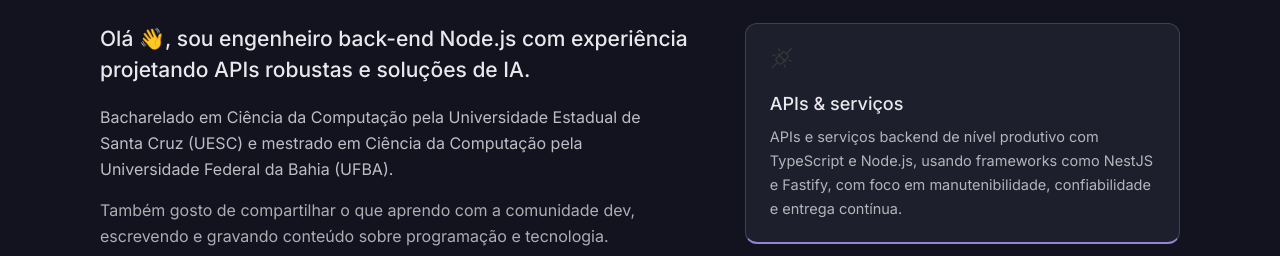
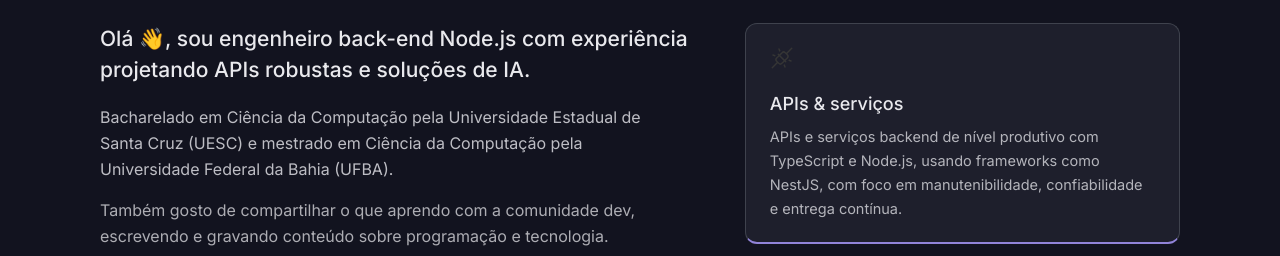
Before and after one commit to levysantiago/personal-page, a React (Create React App) app: page / in a window 1280 px wide. Shown: the part 1100-1356 px from the top of the page. Built offline with nearby package versions, Linux system fonts and the light colour scheme.

Commit message:
copy: refine backend services framework wording

```diff
--- a/src/pages/sections-v2/AboutV2/content/en.ts
+++ b/src/pages/sections-v2/AboutV2/content/en.ts
@@ -19,7 +19,7 @@ export const en = {
       accent: "accent" as const,
       title: "APIs & services",
       description:
-        "Production-grade APIs and backend services built with TypeScript and Node.js, using frameworks such as NestJS and Fastify, with a focus on maintainability, reliability, and continuous delivery.",
+        "Production-grade APIs and backend services built with TypeScript and Node.js, using frameworks such as NestJS, with a focus on maintainability, reliability, and continuous delivery.",
     },
     {
       icon: "brain" as const,
--- a/src/pages/sections-v2/AboutV2/content/pt.ts
+++ b/src/pages/sections-v2/AboutV2/content/pt.ts
@@ -19,7 +19,7 @@ export const pt = {
       accent: "accent" as const,
       title: "APIs & serviços",
       description:
-        "APIs e serviços backend de nível produtivo com TypeScript e Node.js, usando frameworks como NestJS e Fastify, com foco em manutenibilidade, confiabilidade e entrega contínua.",
+        "APIs e serviços backend de nível produtivo com TypeScript e Node.js, usando frameworks como NestJS, com foco em manutenibilidade, confiabilidade e entrega contínua.",
     },
     {
       icon: "brain" as const,
```
